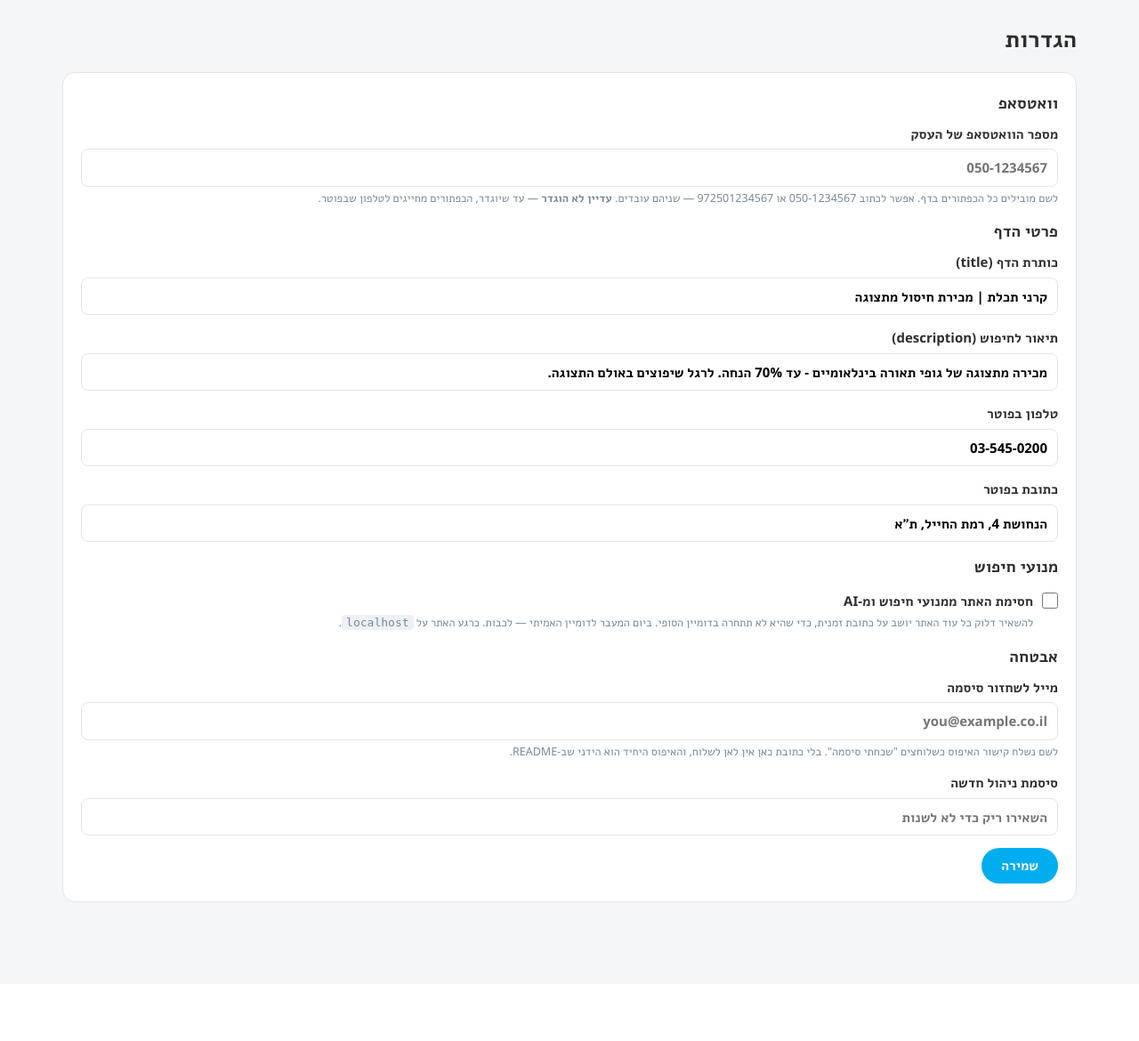
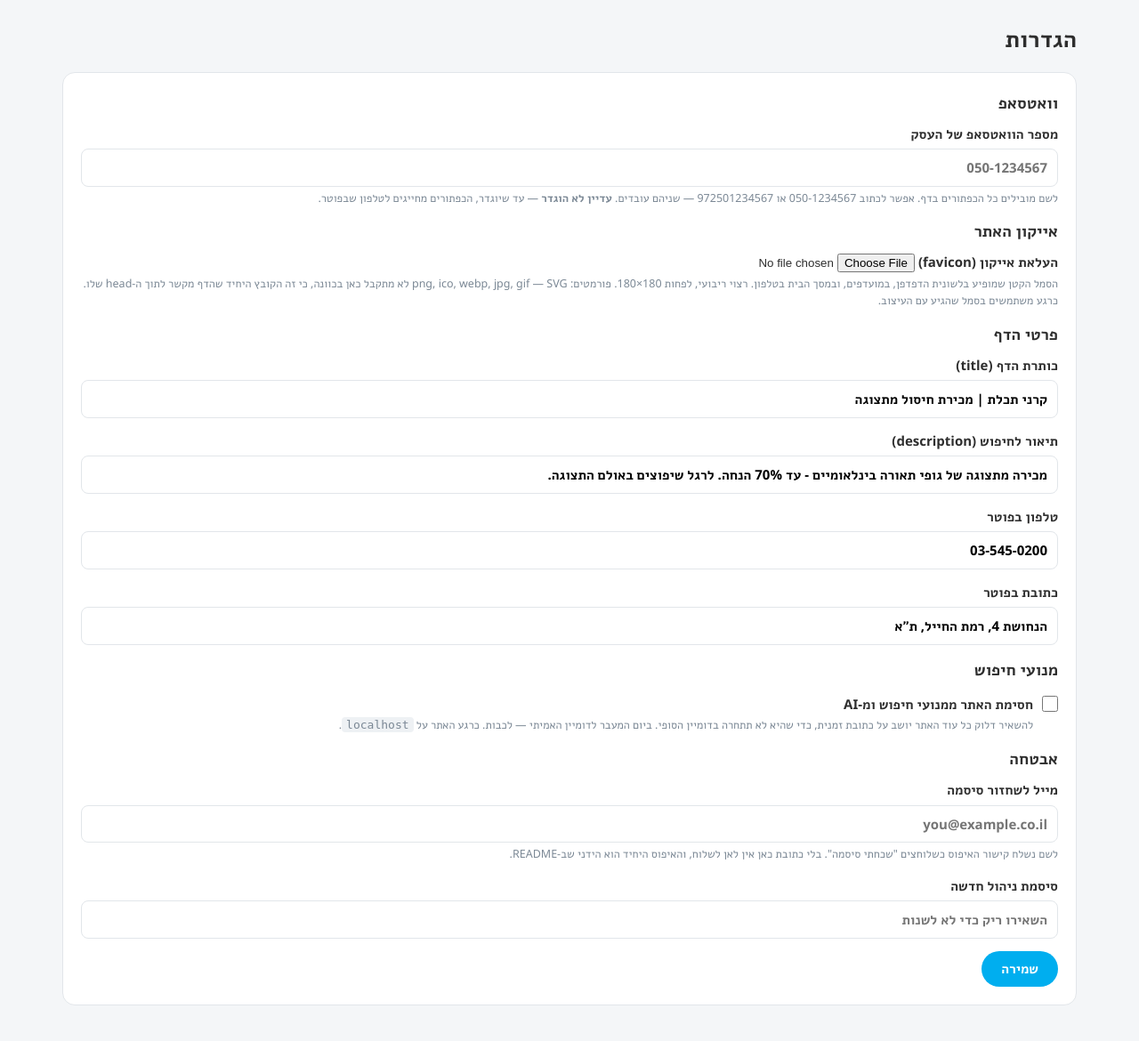
Before and after one commit to regev999/Karni-, a PHP site: page /admin/settings.php in a window 1280 px wide. Shown: the part 66-1236 px from the top of the page at 89% size. Before the commit the page ends 1080 px from the top, so only its background shows below. Run offline with PHP 8.4, Linux system fonts and the light colour scheme; the visitor is signed in with stand-in values (Sample User, id 1).

Commit message:
Let the chat previews through, and give the owner the site icon
The share card has carried the logo all along. What was missing was the fetch:
the indexing block writes `Disallow: /` for everything, and the bots that draw
the little card when a link is pasted into a chat read that file. WhatsApp asked,
was refused, and the link arrived bare. They are not search engines, so they are
now named ahead of the blanket rule and allowed - WhatsApp, facebookexternalhit,
Twitterbot, TelegramBot, Slackbot, LinkedInBot, Discordbot, Applebot and the
rest. A group of its own is the whole rule for the agent it names, so the site
stays shut to search while a pasted link still arrives with its picture.

And the site icon is now the owner's to set, in the settings beside the rest.
It is stored as `uploads/site/favicon.<ext>`, so the file on disk is the whole
record and there is no field to fall out of step with it; removing it falls back
to the one the design shipped. png, ico, webp, jpg or gif up to 512KB. No SVG,
deliberately: it is the one upload the page links into its own head, an SVG is a
document that can carry script, and `uploads/` already refuses to serve one.

Co-Authored-By: Claude Opus 5 <noreply@anthropic.com>
Claude-Session: https://claude.ai/code/session_01J1m7x2ptFPyzRegrEZd29n

```diff
--- a/admin/_layout.php
+++ b/admin/_layout.php
@@ -14,7 +14,9 @@ function layout_head(string $title, bool $nav = true): void
 <meta name="viewport" content="width=device-width, initial-scale=1">
 <meta name="robots" content="noindex, nofollow">
 <title><?= e($title) ?> — ניהול קרני תכלת</title>
-<link rel="icon" href="../assets/img/favicon.svg" type="image/svg+xml">
+<?php $icon = site_icon(); ?>
+<link rel="icon" href="../<?= e($icon['url'] ?? 'assets/img/favicon.svg') ?>"
+      type="<?= e($icon['type'] ?? 'image/svg+xml') ?>">
 <link rel="stylesheet" href="admin.css?v=<?= is_file(__DIR__ . '/admin.css') ? filemtime(__DIR__ . '/admin.css') : 1 ?>">
 </head>
 <body>
--- a/admin/settings.php
+++ b/admin/settings.php
@@ -1,11 +1,28 @@
 <?php
 declare(strict_types=1);
 require __DIR__ . '/../inc/bootstrap.php';
+require __DIR__ . '/../inc/catalog.php';
 require __DIR__ . '/_layout.php';
 admin_require();
 
 if (($_SERVER['REQUEST_METHOD'] ?? '') === 'POST') {
     csrf_check();
+
+    // The site icon is a file rather than a setting: what is on disk is the
+    // whole record, so there is nothing to fall out of step with it.
+    if (!empty($_POST['drop_icon']) && ($old = site_icon())) {
+        @unlink($old['path']);
+        flash('האייקון הוסר, חזרנו לברירת המחדל.');
+    }
+    $up = $_FILES['favicon'] ?? null;
+    if (($up['error'] ?? UPLOAD_ERR_NO_FILE) === UPLOAD_ERR_OK) {
+        try {
+            $ext = site_icon_store($up);
+            flash('אייקון האתר עודכן (' . $ext . ').');
+        } catch (Throwable $e) {
+            flash($e->getMessage(), 'bad');
+        }
+    }
 
     $emails = array_values(array_filter(array_map(
         'trim',
@@ -49,7 +66,7 @@ layout_head('הגדרות');
 flash();
 ?>
 <h1>הגדרות</h1>
-<form class="card" method="post" autocomplete="off">
+<form class="card" method="post" autocomplete="off" enctype="multipart/form-data">
   <input type="hidden" name="csrf" value="<?= e(csrf_token()) ?>">
 
   <h2>וואטסאפ</h2>
@@ -61,6 +78,24 @@ flash();
       <?php else: ?>
         <strong>עדיין לא הוגדר</strong> — עד שיוגדר, הכפתורים מחייגים לטלפון שבפוטר.
       <?php endif; ?></small></label>
+
+  <h2>אייקון האתר</h2>
+  <label>העלאת אייקון (favicon)
+    <input type="file" name="favicon" accept=".png,.ico,.webp,.jpg,.jpeg,.gif">
+    <small>הסמל הקטן שמופיע בלשונית הדפדפן, במועדפים, ובמסך הבית בטלפון.
+      רצוי ריבועי, לפחות 180×180. פורמטים: png, ico, webp, jpg, gif —
+      SVG לא מתקבל כאן בכוונה, כי זה הקובץ היחיד שהדף מקשר לתוך ה-head שלו.
+      <?php if ($icon = site_icon()): ?>
+        כרגע: <img src="../<?= e($icon['url']) ?>" alt="" width="18" height="18"
+                   style="vertical-align:-4px;border-radius:3px">
+        <code><?= e(basename(parse_url($icon['url'], PHP_URL_PATH) ?: '')) ?></code>.
+      <?php else: ?>
+        כרגע משתמשים בסמל שהגיע עם העיצוב.
+      <?php endif; ?></small></label>
+  <?php if (site_icon()): ?>
+    <label class="check"><input type="checkbox" name="drop_icon" value="1">
+      <span>הסרת האייקון וחזרה לברירת המחדל</span></label>
+  <?php endif; ?>
 
   <h2>פרטי הדף</h2>
   <label>כותרת הדף (title)<input name="site_title" value="<?= e((string) $s['site_title']) ?>"></label>
--- a/inc/bootstrap.php
+++ b/inc/bootstrap.php
@@ -13,6 +13,30 @@ const UPLOAD_DIR = BASE . '/uploads/products';
 const UPLOAD_URL = 'uploads/products';
 // Maker's marks, cut out of the design's tiles so the card can place them itself.
 const BRAND_URL  = 'assets/img/brands';
+
+// Artwork the owner uploads rather than the design providing: the site icon.
+const SITE_DIR = BASE . '/uploads/site';
+const SITE_URL = 'uploads/site';
+
+/**
+ * The site icon's address and type, or null while none has been uploaded.
+ *
+ * Stored under its own extension rather than a name in the settings, so the
+ * file on disk is the whole record and there is nothing to fall out of step.
+ */
+function site_icon(): ?array
+{
+    static $types = ['png' => 'image/png', 'ico' => 'image/x-icon', 'webp' => 'image/webp',
+                     'jpg' => 'image/jpeg', 'gif' => 'image/gif'];
+    foreach ($types as $ext => $mime) {
+        $path = SITE_DIR . '/favicon.' . $ext;
+        if (is_file($path)) {
+            return ['url' => SITE_URL . '/favicon.' . $ext . '?v=' . filemtime($path),
+                    'type' => $mime, 'path' => $path];
+        }
+    }
+    return null;
+}
 
 /**
  * A product photo's address, stamped with the file's own time.
--- a/inc/catalog.php
+++ b/inc/catalog.php
@@ -72,6 +72,45 @@ function ingest_image(array $file): array
     // them is available as `php tools/flatten.php`, run deliberately over a
     // folder, rather than as something that happens to every upload.
     return [$name, $dest];
+}
+
+/** What a site icon may be. No SVG: it is the one upload the page links into
+ *  its own head, an SVG is a document that can carry script, and `uploads/`
+ *  refuses to serve one for exactly that reason. A 180px PNG is what a phone
+ *  wants for its home screen anyway. */
+const ICON_TYPES = ['png' => 'png', 'ico' => 'ico', 'webp' => 'webp',
+                    'jpg' => 'jpg', 'jpeg' => 'jpg', 'gif' => 'gif'];
+
+/**
+ * Store an uploaded site icon, replacing whatever was there.
+ *
+ * Returns the extension it was stored under.
+ */
+function site_icon_store(array $file): string
+{
+    if (!is_uploaded_file($file['tmp_name'] ?? '')) {
+        throw new RuntimeException('קובץ לא תקין');
+    }
+    $ext = ICON_TYPES[strtolower(pathinfo((string) $file['name'], PATHINFO_EXTENSION))] ?? null;
+    if ($ext === null) {
+        throw new RuntimeException('פורמט לא נתמך — png, ico, webp, jpg או gif');
+    }
+    if (($file['size'] ?? 0) > 512 * 1024) {
+        throw new RuntimeException('הקובץ גדול מדי (עד 512KB)');
+    }
+    if ($ext !== 'ico' && !@getimagesize($file['tmp_name'])) {
+        throw new RuntimeException('הקובץ אינו תמונה תקינה');
+    }
+
+    @mkdir(SITE_DIR, 0775, true);
+    foreach (array_unique(ICON_TYPES) as $old) {
+        @unlink(SITE_DIR . '/favicon.' . $old);
+    }
+    if (!move_uploaded_file($file['tmp_name'], SITE_DIR . '/favicon.' . $ext)) {
+        throw new RuntimeException('שמירת הקובץ נכשלה');
+    }
+    @chmod(SITE_DIR . '/favicon.' . $ext, 0664);
+    return $ext;
 }
 
 /**
--- a/inc/seo.php
+++ b/inc/seo.php
@@ -290,6 +290,25 @@ function seo_jsonld(array $s, ?array $product, string $ogRev): void
 }
 
 /**
+ * The fetchers that build a link preview in a chat or a timeline. They are not
+ * search engines and an unindexed site still wants them.
+ */
+const PREVIEW_BOTS = [
+    'WhatsApp',
+    'facebookexternalhit',
+    'facebookcatalog',
+    'Twitterbot',
+    'TelegramBot',
+    'Slackbot-LinkExpanding',
+    'LinkedInBot',
+    'Discordbot',
+    'Applebot',            /* iMessage and Safari's own previews */
+    'SkypeUriPreview',
+    'redditbot',
+    'Pinterestbot',
+];
+
+/**
  * Keep robots.txt and sitemap.xml on disk as plain static files, rewritten when
  * the catalogue changes or the site answers on a new host. Serving them from
  * PHP would need a rewrite rule that does not survive a move between servers.
@@ -330,8 +349,18 @@ function seo_refresh_static(): void
     // moment the switch is turned off; robots.txt is what keeps crawlers away.
     // ASCII only: this file is read by machines, and a comment is not worth an
     // encoding question.
+    // The bots that draw the little card when a link is pasted into a chat are
+    // not search engines, and they read this file: with a blanket Disallow,
+    // WhatsApp and the rest fetch nothing and the link arrives bare. They are
+    // let through by name even while the site is shut to search - a group of
+    // one's own is the whole rule for the agent it names.
+    $preview = "User-agent: " . implode("\nUser-agent: ", PREVIEW_BOTS)
+             . "\nAllow: /\n\n";
     $txt = $blocked
         ? "# Blocked from search on purpose. Turn off the indexing block in /admin/settings.php.\n"
+          . "# The link-preview bots stay allowed, so a link pasted into a chat\n"
+          . "# still arrives with its picture.\n"
+          . $preview
           . "User-agent: *\n"
           . "Disallow: /\n"
         : "User-agent: *\n"
--- a/index.php
+++ b/index.php
@@ -20,7 +20,10 @@ seo_refresh_static();
 <meta charset="utf-8">
 <meta name="viewport" content="width=device-width, initial-scale=1, viewport-fit=cover">
 <?php seo_head($s, $current, $rev('assets/img/og.jpg')); ?>
-<link rel="icon" href="<?= e($rev('assets/img/favicon.svg')) ?>" type="image/svg+xml">
+<?php $icon = site_icon(); ?>
+<link rel="icon" href="<?= e($icon['url'] ?? $rev('assets/img/favicon.svg')) ?>"
+      type="<?= e($icon['type'] ?? 'image/svg+xml') ?>">
+<link rel="apple-touch-icon" href="<?= e($icon['url'] ?? $rev('assets/img/favicon.svg')) ?>">
 <link rel="preload" href="assets/fonts/Alef-700-hebrew.woff2" as="font" type="font/woff2" crossorigin>
 <link rel="preload" href="assets/fonts/Alef-400-hebrew.woff2" as="font" type="font/woff2" crossorigin>
 <link rel="preload" href="<?= e($rev('assets/img/hero.webp')) ?>" as="image" type="image/webp" fetchpriority="high">
```
Also changed, not shown: tools/e2e.mjs (+21 -0 lines), README.md, 1 other file.
